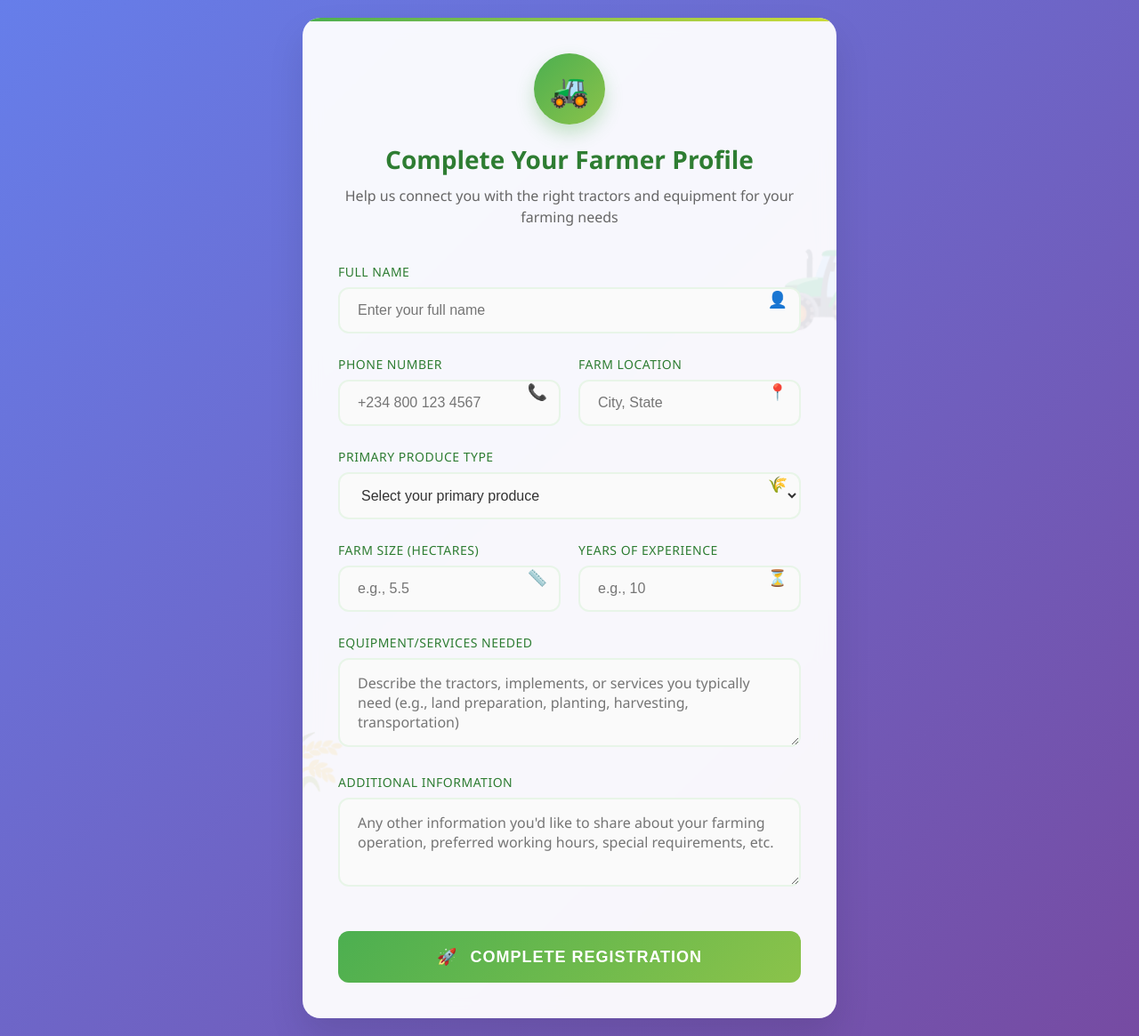
After one commit to abbasZak/truck2carier, a PHP site: page /additionalFarmersPage.php in a window 1280 px wide. The commit adds this page. Shown: the whole page at 89% size. Run offline with PHP 8.4, Linux system fonts and the light colour scheme; the visitor is signed in with stand-in values (Sample User, id 1).

Commit message:
Additional farmer information added

```diff
--- /dev/null
+++ b/additionalFarmersPage.php
@@ -0,0 +1,104 @@
+<?php
+    session_start();
+
+    if ( !isset($_SESSION['farmer_id']) ) {
+        header("location: index.php");
+    }
+?>
+
+
+<!DOCTYPE html>
+<html lang="en">
+<head>
+    <meta charset="UTF-8">
+    <meta name="viewport" content="width=device-width, initial-scale=1.0">
+    <title>Complete Your Farmer Profile - TractorConnect</title>
+    <link rel="stylesheet" href="styles/additionalFarmersPage.css">
+</head>
+<body>
+    <div class="container">
+        <div class="floating-elements"></div>
+
+        <div class="header">
+            <div class="logo">🚜</div>
+            <h1>Complete Your Farmer Profile</h1>
+            <p class="subtitle">Help us connect you with the right tractors and equipment for your farming needs</p>
+        </div>
+
+        <form id="farmerForm" method="post" action="finalSignupFarmers.php">
+            <div class="form-group has-icon">
+                <label for="name">Full Name</label>
+                <input type="text" id="name" name="name" placeholder="Enter your full name" required>
+                <span class="field-icon">👤</span>
+            </div>
+
+            <div class="form-row">
+                <div class="form-group has-icon">
+                    <label for="phone">Phone Number</label>
+                    <input type="tel" id="phone" name="phone" placeholder="+234 800 123 4567" required>
+                    <span class="field-icon">📞</span>
+                </div>
+
+                <div class="form-group has-icon">
+                    <label for="farm_location">Farm Location</label>
+                    <input type="text" id="farm_location" name="farm_location" placeholder="City, State" required>
+                    <span class="field-icon">📍</span>
+                </div>
+            </div>
+
+            <div class="form-group has-icon">
+                <label for="produce_type">Primary Produce Type</label>
+                <select id="produce_type" name="produce_type" required>
+                    <option value="">Select your primary produce</option>
+                    <option value="grains">Grains (Rice, Wheat, Corn, etc.)</option>
+                    <option value="vegetables">Vegetables</option>
+                    <option value="fruits">Fruits</option>
+                    <option value="legumes">Legumes (Beans, Peas, etc.)</option>
+                    <option value="tubers">Tubers (Yam, Cassava, Potato, etc.)</option>
+                    <option value="cash_crops">Cash Crops (Cocoa, Cotton, etc.)</option>
+                    <option value="livestock">Livestock</option>
+                    <option value="mixed_farming">Mixed Farming</option>
+                    <option value="other">Other</option>
+                </select>
+                <span class="field-icon">🌾</span>
+            </div>
+
+            <div class="form-row">
+                <div class="form-group has-icon">
+                    <label for="farm_size">Farm Size (Hectares)</label>
+                    <input type="number" id="farm_size" name="farm_size" placeholder="e.g., 5.5" step="0.1" min="0">
+                    <span class="field-icon">📏</span>
+                </div>
+
+                <div class="form-group has-icon">
+                    <label for="experience">Years of Experience</label>
+                    <input type="number" id="experience" name="experience" placeholder="e.g., 10" min="0">
+                    <span class="field-icon">⏳</span>
+                </div>
+            </div>
+
+            <div class="form-group">
+                <label for="equipment_needed">Equipment/Services Needed</label>
+                <textarea id="equipment_needed" name="equipment_needed" placeholder="Describe the tractors, implements, or services you typically need (e.g., land preparation, planting, harvesting, transportation)"></textarea>
+            </div>
+
+            <div class="form-group">
+                <label for="additional_info">Additional Information</label>
+                <textarea id="additional_info" name="additional_info" placeholder="Any other information you'd like to share about your farming operation, preferred working hours, special requirements, etc."></textarea>
+            </div>
+
+            <button type="submit" class="submit-btn">
+                <span class="icon">🚀</span>
+                Complete Registration
+            </button>
+        </form>
+
+        <div id="successMessage" class="success-message">
+            <h3>🎉 Profile Complete!</h3>
+            <p>Your farmer profile has been successfully created. You'll now be able to connect with tractor operators in your area!</p>
+        </div>
+    </div>
+
+
+</body>
+</html>
--- a/signup.php
+++ b/signup.php
@@ -75,7 +75,8 @@ if ($_SERVER['REQUEST_METHOD'] === "POST") {
         if ($result) {
             if ($role == "farmer") {
                 $_SESSION['farmer_id'] = getAccountValue($pdo, 'phone', $phoneNumber, 'id');
-                header("Location: farmerspage.php");
+                header("location: additionalFarmersPage.php");
+
             } else {
                 $_SESSION['tractor_id'] = getAccountValue($pdo, 'phone', $phoneNumber, 'id');
                 header("Location: tractorsdashboard.php");
--- /dev/null
+++ b/styles/additionalFarmersPage.css
@@ -0,0 +1,255 @@
+* {
+            margin: 0;
+            padding: 0;
+            box-sizing: border-box;
+        }
+
+        body {
+            font-family: 'Segoe UI', Tahoma, Geneva, Verdana, sans-serif;
+            background: linear-gradient(135deg, #667eea 0%, #764ba2 100%);
+            min-height: 100vh;
+            display: flex;
+            align-items: center;
+            justify-content: center;
+            padding: 20px;
+        }
+
+        .container {
+            background: rgba(255, 255, 255, 0.95);
+            backdrop-filter: blur(10px);
+            border-radius: 20px;
+            box-shadow: 0 20px 40px rgba(0, 0, 0, 0.1);
+            padding: 40px;
+            width: 100%;
+            max-width: 600px;
+            position: relative;
+            overflow: hidden;
+        }
+
+        .container::before {
+            content: '';
+            position: absolute;
+            top: 0;
+            left: 0;
+            right: 0;
+            height: 4px;
+            background: linear-gradient(90deg, #4CAF50, #8BC34A, #CDDC39);
+        }
+
+        .header {
+            text-align: center;
+            margin-bottom: 40px;
+        }
+
+        .logo {
+            width: 80px;
+            height: 80px;
+            background: linear-gradient(135deg, #4CAF50, #8BC34A);
+            border-radius: 50%;
+            margin: 0 auto 20px;
+            display: flex;
+            align-items: center;
+            justify-content: center;
+            font-size: 36px;
+            color: white;
+            box-shadow: 0 10px 20px rgba(76, 175, 80, 0.3);
+        }
+
+        h1 {
+            color: #2E7D32;
+            font-size: 28px;
+            font-weight: 600;
+            margin-bottom: 10px;
+        }
+
+        .subtitle {
+            color: #666;
+            font-size: 16px;
+            line-height: 1.5;
+        }
+
+        .form-group {
+            margin-bottom: 25px;
+            position: relative;
+        }
+
+        label {
+            display: block;
+            color: #2E7D32;
+            font-weight: 500;
+            margin-bottom: 8px;
+            font-size: 14px;
+            text-transform: uppercase;
+            letter-spacing: 0.5px;
+        }
+
+        input, select, textarea {
+            width: 100%;
+            padding: 15px 20px;
+            border: 2px solid #E8F5E8;
+            border-radius: 12px;
+            font-size: 16px;
+            transition: all 0.3s ease;
+            background: #FAFAFA;
+            color: #333;
+        }
+
+        input:focus, select:focus, textarea:focus {
+            outline: none;
+            border-color: #4CAF50;
+            background: white;
+            box-shadow: 0 0 0 3px rgba(76, 175, 80, 0.1);
+            transform: translateY(-2px);
+        }
+
+        textarea {
+            resize: vertical;
+            min-height: 100px;
+            font-family: inherit;
+        }
+
+        .form-row {
+            display: grid;
+            grid-template-columns: 1fr 1fr;
+            gap: 20px;
+        }
+
+        .submit-btn {
+            width: 100%;
+            background: linear-gradient(135deg, #4CAF50, #8BC34A);
+            color: white;
+            border: none;
+            padding: 18px 30px;
+            border-radius: 12px;
+            font-size: 18px;
+            font-weight: 600;
+            cursor: pointer;
+            transition: all 0.3s ease;
+            text-transform: uppercase;
+            letter-spacing: 1px;
+            margin-top: 20px;
+            position: relative;
+            overflow: hidden;
+        }
+
+        .submit-btn:hover {
+            transform: translateY(-3px);
+            box-shadow: 0 15px 30px rgba(76, 175, 80, 0.4);
+        }
+
+        .submit-btn:active {
+            transform: translateY(-1px);
+        }
+
+        .submit-btn::before {
+            content: '';
+            position: absolute;
+            top: 0;
+            left: -100%;
+            width: 100%;
+            height: 100%;
+            background: linear-gradient(90deg, transparent, rgba(255, 255, 255, 0.2), transparent);
+            transition: left 0.5s;
+        }
+
+        .submit-btn:hover::before {
+            left: 100%;
+        }
+
+        .icon {
+            display: inline-block;
+            margin-right: 8px;
+            font-size: 18px;
+        }
+
+        .success-message {
+            display: none;
+            background: linear-gradient(135deg, #4CAF50, #8BC34A);
+            color: white;
+            padding: 20px;
+            border-radius: 12px;
+            text-align: center;
+            margin-top: 20px;
+            animation: slideInUp 0.5s ease;
+        }
+
+        @keyframes slideInUp {
+            from {
+                opacity: 0;
+                transform: translateY(30px);
+            }
+            to {
+                opacity: 1;
+                transform: translateY(0);
+            }
+        }
+
+        .field-icon {
+            position: absolute;
+            right: 15px;
+            top: 50%;
+            transform: translateY(-50%);
+            color: #4CAF50;
+            font-size: 18px;
+            pointer-events: none;
+        }
+
+        .form-group {
+            position: relative;
+        }
+
+        .form-group.has-icon input,
+        .form-group.has-icon select {
+            padding-right: 50px;
+        }
+
+        @media (max-width: 768px) {
+            .form-row {
+                grid-template-columns: 1fr;
+            }
+
+            .container {
+                padding: 30px 20px;
+                margin: 10px;
+            }
+
+            h1 {
+                font-size: 24px;
+            }
+        }
+
+        .floating-elements {
+            position: absolute;
+            top: 0;
+            left: 0;
+            right: 0;
+            bottom: 0;
+            pointer-events: none;
+            overflow: hidden;
+            z-index: -1;
+        }
+
+        .floating-elements::before {
+            content: '🚜';
+            position: absolute;
+            top: 20%;
+            right: -50px;
+            font-size: 100px;
+            opacity: 0.1;
+            animation: float 6s ease-in-out infinite;
+        }
+
+        .floating-elements::after {
+            content: '🌾';
+            position: absolute;
+            bottom: 20%;
+            left: -50px;
+            font-size: 80px;
+            opacity: 0.1;
+            animation: float 8s ease-in-out infinite reverse;
+        }
+
+        @keyframes float {
+            0%, 100% { transform: translateY(0px) rotate(0deg); }
+            50% { transform: translateY(-20px) rotate(5deg); }
+        }
```
Also changed, not shown: farmerspage.php (+8 -4 lines), finalSignupFarmers.php (added, +42 -0 lines), styles/tractordashboard.css (+51 -0 lines), tractorsdashboard.php (+7 -3 lines), farmersProfilePage.php (added).
